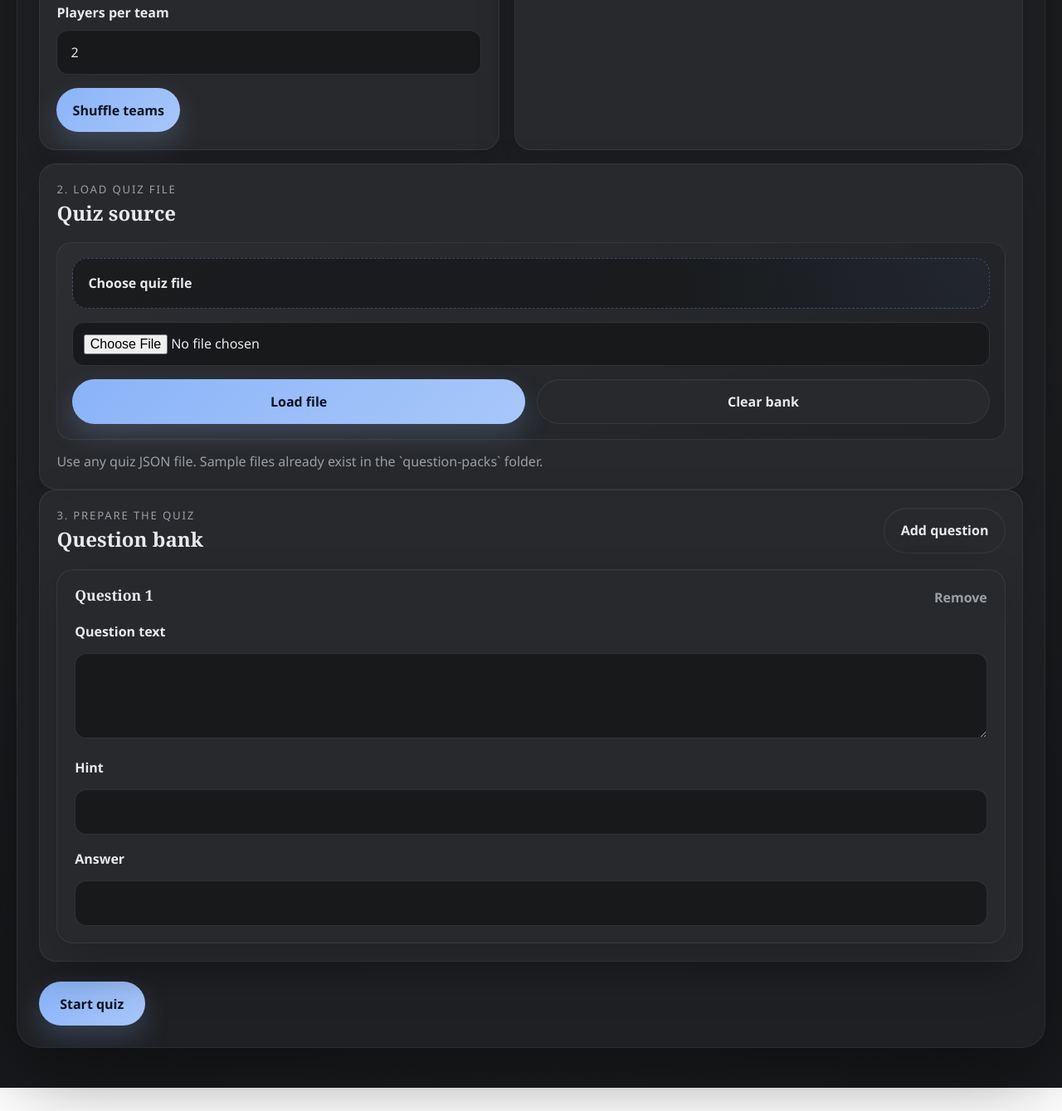
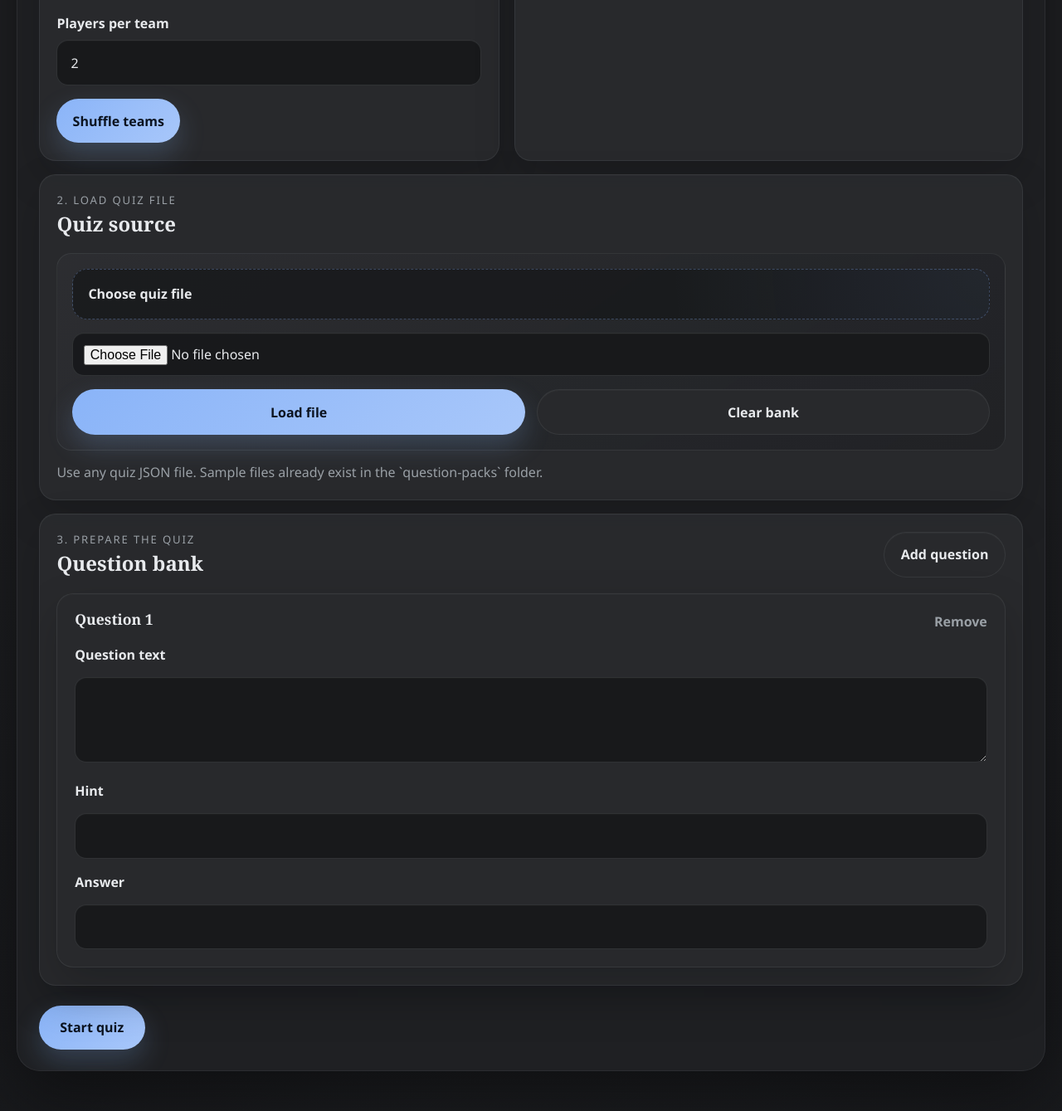
Before and after one commit to mayanksharma7/friends-quiz-night, a website: page index.html in a window 1280 px wide. Shown: the part 760-2099 px from the top of the page at 83% size. Before the commit the page ends 2071 px from the top, so only its background shows below. Drawn offline with Linux system fonts and the light colour scheme.

Commit message:
Improve setup spacing in quiz layout

```diff
--- a/index.html
+++ b/index.html
@@ -62,7 +62,7 @@
             </article>
           </div>
 
-          <article class="card">
+          <article class="card setup-section-card">
             <div class="panel-heading compact">
               <div>
                 <p class="section-kicker">2. Load quiz file</p>
@@ -89,7 +89,7 @@
             </p>
           </article>
 
-          <article class="card">
+          <article class="card setup-section-card">
             <div class="panel-heading compact">
               <div>
                 <p class="section-kicker">3. Prepare the quiz</p>
--- a/styles.css
+++ b/styles.css
@@ -316,6 +316,7 @@ select:focus {
 
 .setup-grid {
   grid-template-columns: minmax(0, 0.95fr) minmax(0, 1.05fr);
+  margin-top: 0.8rem;
   margin-bottom: 1rem;
 }
 
@@ -343,6 +344,10 @@ select:focus {
 .card h3,
 .panel h2 {
   margin-bottom: 0.2rem;
+}
+
+.setup-section-card + .setup-section-card {
+  margin-top: 1rem;
 }
 
 .setup-note {
```
